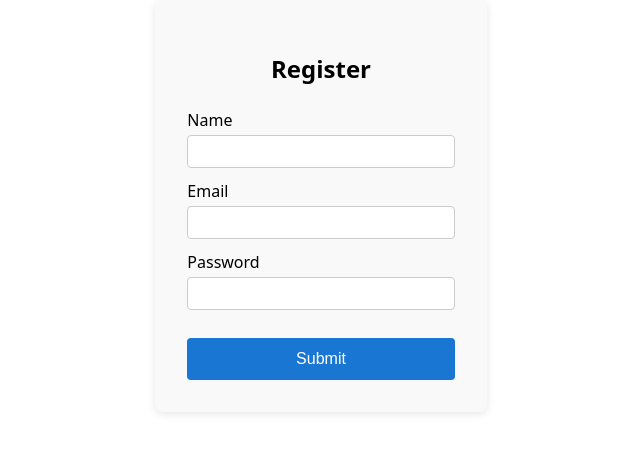
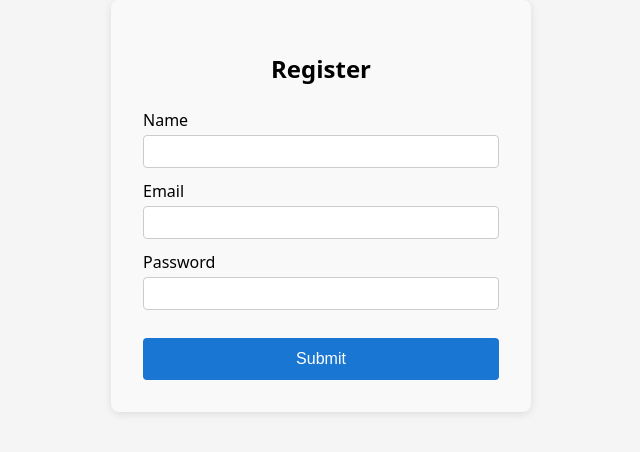
Before and after one commit to harish00506/test_AI_Jira, a React (Vite) app: page / in a window 1280 px wide. Shown: the part 194-646 px from the top of the page, without its empty margins (319-959 px from the left). Built offline with nearby package versions, Linux system fonts and the light colour scheme.

Commit message:
Add: src/App.css for make shore the element in the are well assigned in center of the webpage. (SCRUM-16)

```diff
--- a/src/App.css
+++ b/src/App.css
@@ -1,17 +1,25 @@
-/* ------------------------------------------------------------------
-   Center the whole application (the .App wrapper) both vertically and
-   horizontally. The min‑height ensures the container always occupies the
-   full viewport height, even when content is short.
-------------------------------------------------------------------- */
-.App {
+/* Reset default body margin/padding and set a comfortable background */
+body {
+  margin: 0;
+  padding: 0;
+  font-family: system-ui, -apple-system, BlinkMacSystemFont, "Segoe UI",
+    Roboto, "Helvetica Neue", Arial, "Noto Sans", sans-serif;
+  background-color: #f5f5f5;
+}
+
+/* The container that centers its children both horizontally and vertically */
+.centered-container {
   display: flex;
   flex-direction: column;
-  align-items: center;
-  justify-content: center;
-  min-height: 100vh;          /* full viewport height */
+  align-items: center;      /* Horizontal centering */
+  justify-content: center; /* Vertical centering */
+  min-height: 100vh;        /* Fill the viewport height */
   width: 100%;
-  padding: 1rem;
+  padding: 1rem;            /* Small padding for mobile devices */
   box-sizing: border-box;
 }
 
-/* Preserve any existing global styles (if they existed) */
+/* Keep any existing App specific styles (if any) */
+.App {
+  text-align: center;
+}
```
